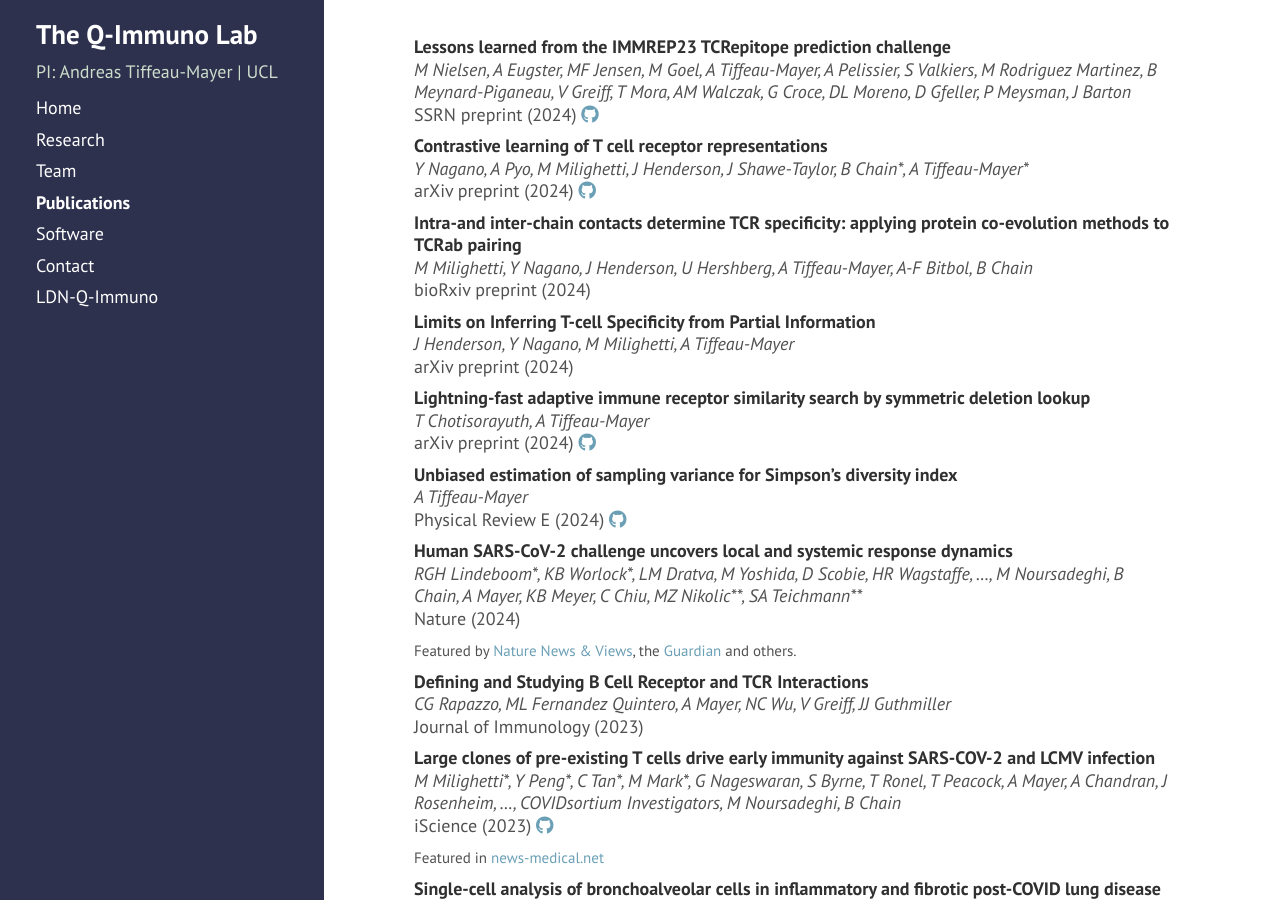
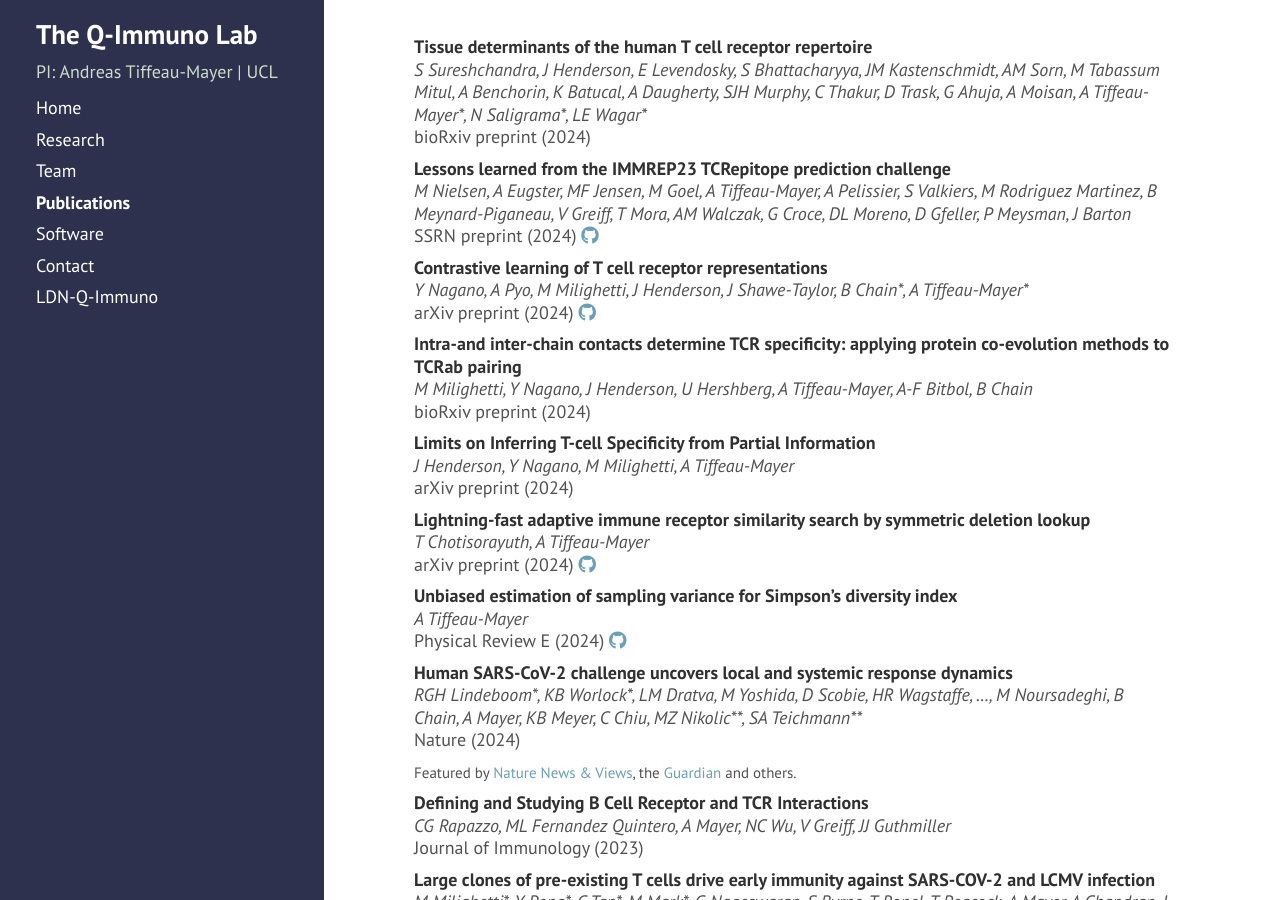
Before and after one commit to andim/andim.github.io, a Jekyll site: the page built from publications.md, in a window 1280 px wide and 900 px high. Built offline with Jekyll 4.4.1, drawn with Linux system fonts in a browser that asks for light colours; nearby versions of some CDN libraries; a style sheet for code colours, icons or effects is not loaded.

Commit message:
added wellcome leap paper

```diff
--- a/_data/publist.yml
+++ b/_data/publist.yml
@@ -1,3 +1,10 @@
+- authors: S Sureshchandra, J Henderson, E Levendosky, S Bhattacharyya, JM Kastenschmidt, AM Sorn, M Tabassum Mitul, A Benchorin, K Batucal, A Daugherty, SJH Murphy, C Thakur, D Trask, G Ahuja, A Moisan, A Tiffeau-Mayer\*, N Saligrama\*, LE Wagar\*
+  title: Tissue determinants of the human T cell receptor repertoire
+  journal: bioRxiv preprint
+  year: 2024
+  links:
+    doi: https://doi.org/10.1101/2024.08.17.608295
+
 - authors: M Nielsen, A Eugster, MF Jensen, M Goel, A Tiffeau-Mayer, A Pelissier, S Valkiers, M Rodriguez Martinez, B Meynard-Piganeau, V Greiff, T Mora, AM Walczak, G Croce, DL Moreno, D Gfeller, P Meysman, J Barton
   title: Lessons learned from the IMMREP23 TCRepitope prediction challenge
   journal: SSRN preprint
```
